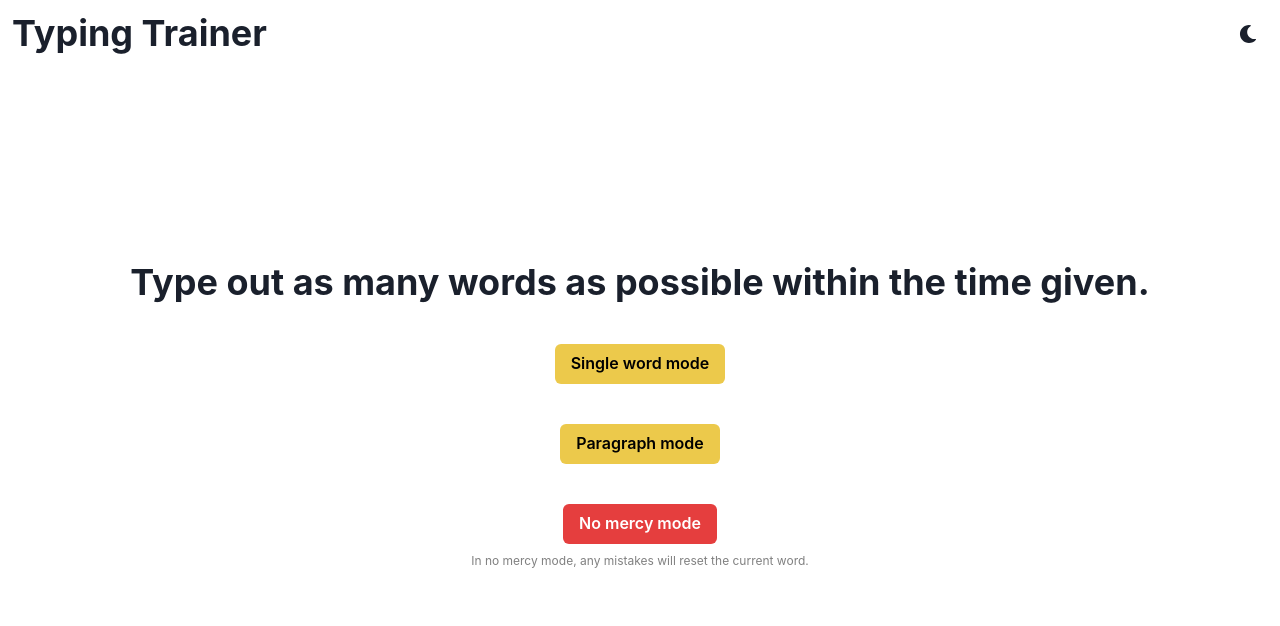
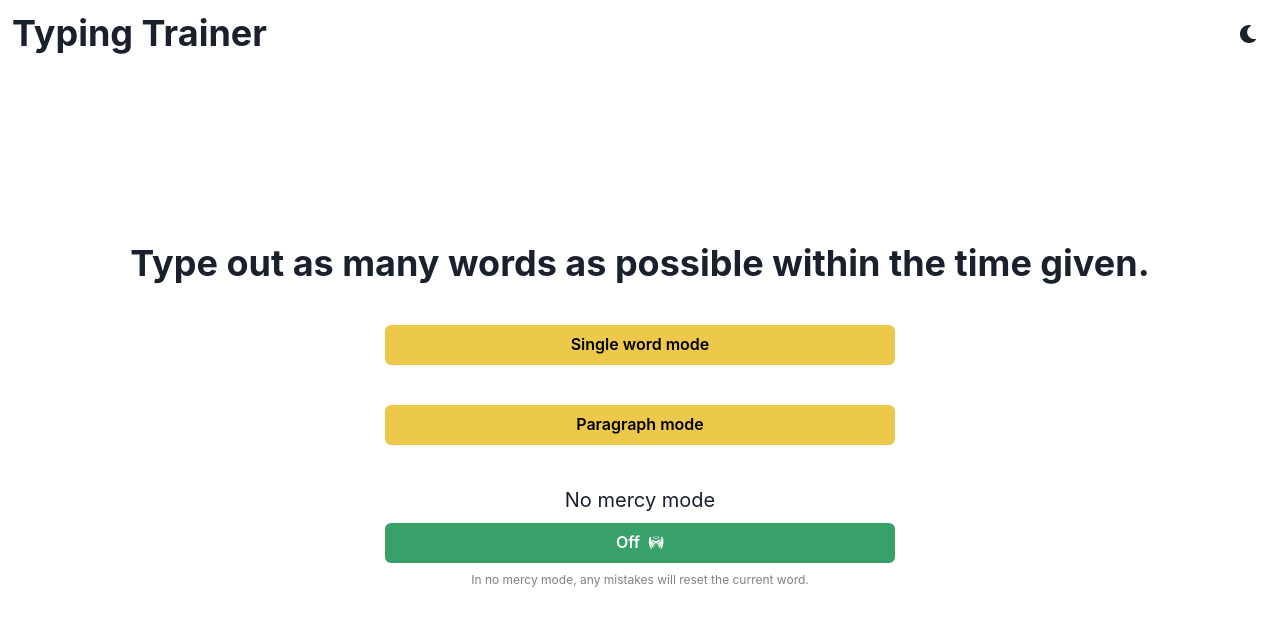
Before and after one commit to battmeech/typing-trainer, a React (Create React App) app: page / in a window 1280 px wide. Shown: the top 626 px of the page. Built offline with nearby package versions, Linux system fonts and the light colour scheme.

Commit message:
chore: layout improvements

```diff
--- a/src/components/NoMercyToggle.tsx
+++ b/src/components/NoMercyToggle.tsx
@@ -1,5 +1,7 @@
 import { Button, Text, VStack } from "@chakra-ui/react";
 import React from "react";
+import { FaSkullCrossbones } from "react-icons/fa";
+import { GiAngelOutfit } from "react-icons/gi";
 import { useDispatch } from "react-redux";
 import { useGame } from "../ducks";
 import { gameActions } from "../ducks/game";
@@ -8,22 +10,20 @@ export const NoMercyToggle = () => {
   const { noMercy } = useGame();
   const dispatch = useDispatch();
 
-  const buttonText = noMercy ? "Normal mode" : "No mercy mode";
-  const helpText = noMercy
-    ? "In normal mode, there's no punishment for making a mistake (but will still be counted)."
-    : "In no mercy mode, any mistakes will reset the current word.";
-
   return (
-    <VStack>
+    <VStack w="full">
+      <Text>No mercy mode</Text>
       <Button
-        colorScheme={noMercy ? "green" : "red"}
+        w="50%"
+        rightIcon={noMercy ? <FaSkullCrossbones /> : <GiAngelOutfit />}
+        colorScheme={noMercy ? "red" : "green"}
         onClick={() => dispatch(gameActions.toggleNoMercy())}
       >
-        {buttonText}
+        {noMercy ? "On" : "Off"}
       </Button>
 
       <Text color="grey" fontSize="xs">
-        {helpText}
+        In no mercy mode, any mistakes will reset the current word.
       </Text>
     </VStack>
   );
--- a/src/components/Start.tsx
+++ b/src/components/Start.tsx
@@ -22,11 +22,11 @@ export const Start = () => {
       <Heading>
         Type out as many words as possible within the time given.
       </Heading>
-      <Button colorScheme="yellow" onClick={singleWordMode}>
+      <Button colorScheme="yellow" w="50%" onClick={singleWordMode}>
         Single word mode
       </Button>
 
-      <Button colorScheme="yellow" onClick={paragraphMode}>
+      <Button colorScheme="yellow" w="50%" onClick={paragraphMode}>
         Paragraph mode
       </Button>
 
--- a/src/components/Summary.tsx
+++ b/src/components/Summary.tsx
@@ -19,15 +19,15 @@ export const Summary = () => {
   };
 
   return (
-    <VStack>
+    <VStack w="full" spacing="5">
       <Text>Words complete: {wordCount}</Text>
       <Text>Mistakes: {mistakes}</Text>
 
-      <Button colorScheme="yellow" onClick={playAgain}>
+      <Button colorScheme="yellow" w="50%" onClick={playAgain}>
         Play again
       </Button>
 
-      <Button colorScheme="yellow" onClick={changeMode}>
+      <Button colorScheme="yellow" w="50%" onClick={changeMode}>
         Change mode
       </Button>
     </VStack>
```
